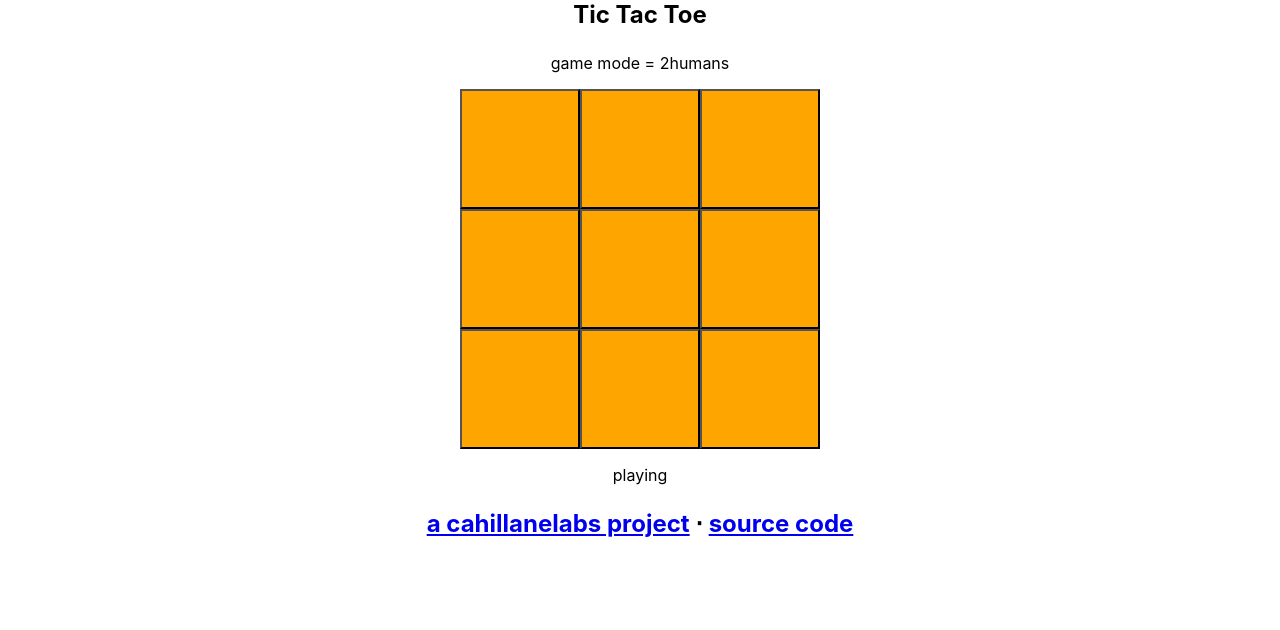
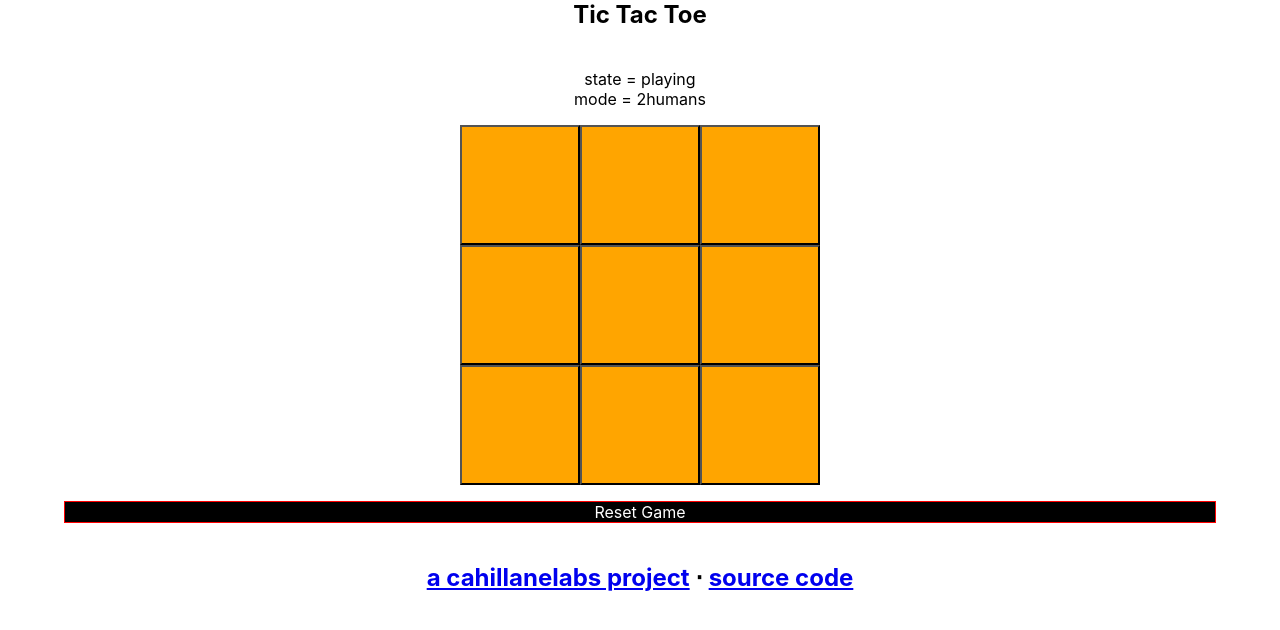
Before and after one commit to LinuxFan2718/tictactoe, a React (Create React App) app: page / in a window 1280 px wide. Both pictures are taken after a click on the element "2 human players.". Shown: the top 630 px of the page. Built offline with nearby package versions, Linux system fonts and the light colour scheme; the HTML template or start-up script is replaced by a standard one.

Commit message:
mouse cursor improvements

```diff
--- a/src/App.css
+++ b/src/App.css
@@ -23,11 +23,6 @@
   display: flex;
   flex-direction: row;
   justify-content: center;
-}
-
-.GameMode {
-  text-align: center;
-  padding-bottom: 1em;
 }
 
 button {
@@ -57,7 +52,7 @@ button {
 }
 
 .GameState {
-  padding-top: 1em;
+  padding: 1em;
   text-align: center;
 }
 
@@ -71,4 +66,21 @@ button {
 .GameModeSelector:hover {
   background-color: lightcoral;
   color: black;
+  cursor: pointer;
 }
+
+.reset {
+  text-align: center;
+  margin: 1em;
+  border: 1px solid red;
+  background-color: black;
+  color: white;
+  margin-left: 4em;
+  margin-right: 4em;
+}
+
+.reset:hover {
+  background-color: lightcoral;
+  color: black;
+  cursor: pointer;
+}
--- a/src/Game.js
+++ b/src/Game.js
@@ -9,7 +9,7 @@ function Game() {
       {
       gameMode === 'startscreen' ?
         <StartScreen setGameMode={setGameMode} /> :
-        <TicTacToeGame gameMode={gameMode} />
+        <TicTacToeGame gameMode={gameMode} setGameMode={setGameMode}/>
       }
     </div>
   )
--- a/src/GameState.js
+++ b/src/GameState.js
@@ -1,7 +1,8 @@
-function GameState({ gameState }) {
+function GameState({ gameState, gameMode }) {
   return (
       <div className='GameState'>
-        {gameState}
+        state = {gameState} <br />
+        mode = {gameMode}
       </div>
     )
 }
--- a/src/TicTacToeGame.js
+++ b/src/TicTacToeGame.js
@@ -2,13 +2,15 @@ import Board from './Board';
 import GameState from './GameState';
 import { useState } from 'react';
 
-function TicTacToeGame({ gameMode }) {
+function TicTacToeGame({ gameMode, setGameMode }) {
   const [gameState, setGameState] = useState('playing'); // 'playing', 'X', 'O', 'draw'
   return (
     <div>
-      <div className='GameMode'>game mode = {gameMode}</div>
+
+      <GameState gameState={gameState} gameMode={gameMode} />
       <Board gameState={gameState} setGameState={setGameState} />
-      <GameState gameState={gameState} />
+
+      <div className='reset' onClick={() => setGameMode('startscreen')}>Reset Game</div>
     </div>
   )
 }
```
